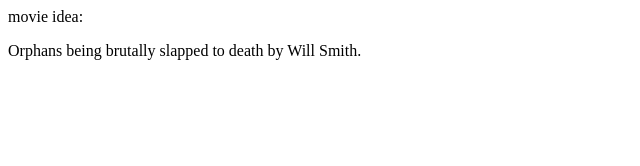
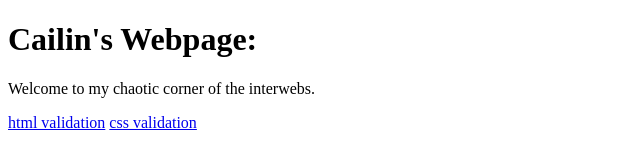
Before and after one commit to CailinJackalope/website, a plain HTML site: page index.html in a window 1280 px wide. Shown: the whole page, without its empty margins (0-640 px from the left). Drawn offline with Linux system fonts and the light colour scheme.

Commit message:
Add files via upload

```diff
--- a/index.html
+++ b/index.html
@@ -1,14 +1,18 @@
 <!DOCTYPE html>
-<html>
+<html lang="en">
+  <meta charset="utf-8">
 <head>
-    <meta charset="utf-8">
+  <link rel="stylesheet" href="index.css">
     <title>Cailin's Webpage</title>
 </head>
 <body>
-<hl>movie idea:</hl>
-
+<h1>Cailin's Webpage:</h1>
     <p>
-Orphans being brutally slapped to death by Will Smith.
+Welcome to my chaotic corner of the interwebs.
   </p>
+<footer>
+  <a href="https://validator.w3.org/nu/?doc=https%3A%2F%2Fcailinjackalope.github.io%2Fwebsite%2F">html validation</a>
+  <a href="https://jigsaw.w3.org/css-validator/validator?uri=https%3A%2F%2Fcailinjackalope.github.io%2Fwebsite%2F&profile=css3svg&usermedium=all&warning=1&vextwarning=&lang=en">css validation</a>
+    </footer>
 </body>
 </html>
```
